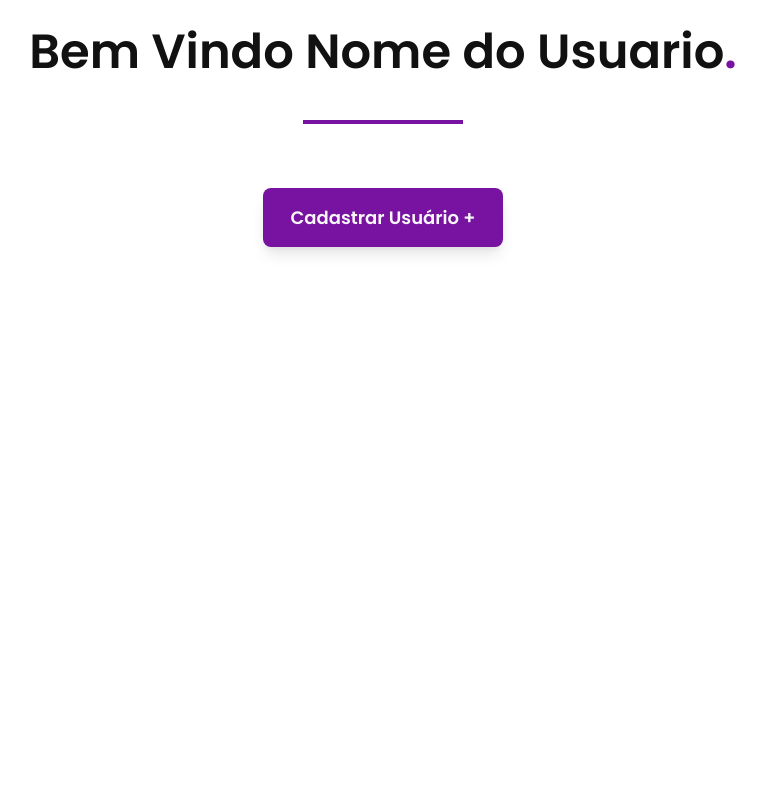
After one commit to gabrielrez/umbrella, a PHP site: page /pages/home-page.html in a window 1280 px wide. The commit adds this page. Shown: the whole page, without its empty margins (257-1023 px from the left). Run offline with PHP 8.4, Linux system fonts and the light colour scheme.

Commit message:
first commit

```diff
--- /dev/null
+++ b/backend/index.php
@@ -0,0 +1,5 @@
+<?php
+
+require_once '../backend/Conexao.php';
+require_once '../backend/UsuarioAbstract.php';
+require_once '../backend/UsuarioMaster.php';
--- a/index.html
+++ b/index.html
@@ -23,7 +23,7 @@
           <li><a class="poppins-medium c10" href="#benefits">Vantagens</a></li>
           <li><a class="poppins-medium c10" href="#faq">FAQ</a></li>
         </ul>
-        <a class="nav-btn poppins-semibold c01" href="./html/login.html">ENTRAR</a>
+        <a class="nav-btn poppins-semibold c01" href="./pages/login.html">ENTRAR</a>
       </nav>
     </div>
   </header>
@@ -32,7 +32,7 @@
       <div class="home-content">
         <h1 class="home-title poppins-semibold c11">Inove na Gestão<br>da sua Clínica<span class="detail">.</span></h1>
         <p class="home-text roboto-regular c10">Agende consultas, gerencie pacientes, acompanhe registros médicos e controle finanças de forma integrada e segura.</p>
-        <a class="home-btn poppins-semibold c01" href="./html/sign-up.html">COMEÇAR AGORA</a>
+        <a class="home-btn poppins-semibold c01" href="./pages/sign-up.html">COMEÇAR AGORA</a>
       </div>
       <img class="home-img" src="img/home-img.png" alt="Site Umbrella por dentro">
     </div>
--- /dev/null
+++ b/pages/home-page.html
@@ -0,0 +1,20 @@
+<!DOCTYPE html>
+<html lang="pt-br">
+
+<head>
+  <meta charset="UTF-8">
+  <meta name="viewport" content="width=device-width, initial-scale=1.0">
+  <link rel="preconnect" href="https://fonts.googleapis.com">
+  <link rel="preconnect" href="https://fonts.gstatic.com" crossorigin>
+  <link href="https://fonts.googleapis.com/css2?family=Poppins:wght@400;500;600&family=Roboto:wght@400;500&display=swap" rel="stylesheet">
+  <link rel="icon" href="img/umbrella.svg">
+  <title>Home Page</title>
+  <link rel="stylesheet" href="../styles/homepage/homepage.css">
+</head>
+
+<body>
+  <h1 class="homepage-title poppins-semibold c11">Bem Vindo Nome do Usuario<span class="detail">.</span></h1>
+  <button class="btn-cadastrar poppins-semibold c01">Cadastrar Usuário +</button>
+</body>
+
+</html>
--- a/html/login.html
+++ b/pages/login.html
@@ -28,8 +28,6 @@
       <a class="form-link roboto-regular c10" href="./sign-up.html">Criar uma conta</a>
     </form>
   </div>
-  <img class="autentication-img1" src="../img/autentication-img.svg" width="350">
-  <img class="autentication-img2" src="../img/autentication-img (2).svg" width="350">
 </body>
 
 </html>
--- /dev/null
+++ b/styles/homepage/homepage.css
@@ -0,0 +1,45 @@
+@import "../global/geral.css";
+
+* {
+  margin: 0;
+  padding: 0;
+  box-sizing: border-box;
+}
+
+body {
+  height: 100vh;
+}
+
+.homepage-title {
+  padding-top: 16px;
+  margin-bottom: 64px;
+  text-align: center;
+  font-size: 3rem;
+  line-height: 1.5;
+}
+
+.homepage-title::after {
+  content: "";
+  width: 160px;
+  height: 4px;
+  background-color: var(--cBase01);
+  display: block;
+  margin-left: auto;
+  margin-right: auto;
+  margin-top: 32px;
+}
+
+.btn-cadastrar {
+  display: block;
+  margin: 0 auto;
+  padding: 16px 28px;
+  background-color: var(--cBase01);
+  font-size: 1.125rem;
+  border-radius: 8px;
+  box-shadow: rgba(0, 0, 0, 0.1) 0px 10px 15px -3px, rgba(0, 0, 0, 0.05) 0px 4px 6px -2px;
+  transition: 0.2s ease;
+}
+
+.btn-cadastrar:hover {
+  background-color: #7F16AB;
+}
```
Also changed, not shown: backend/Admin.php (added, +21 -0 lines), backend/Clinica.php (added, +13 -0 lines), backend/Conexao.php (added, +14 -0 lines), backend/Consulta.php (added, +60 -0 lines), backend/Medico.php (added, +27 -0 lines), backend/Paciente.php (added, +24 -0 lines), backend/UsuarioAbstract.php (added, +32 -0 lines), backend/UsuarioMaster.php (added, +16 -0 lines), pages/sign-up.html (renamed from html/sign-up.html, +4 -3 lines), styles/autentication/autentication.css (+2 -38 lines).
